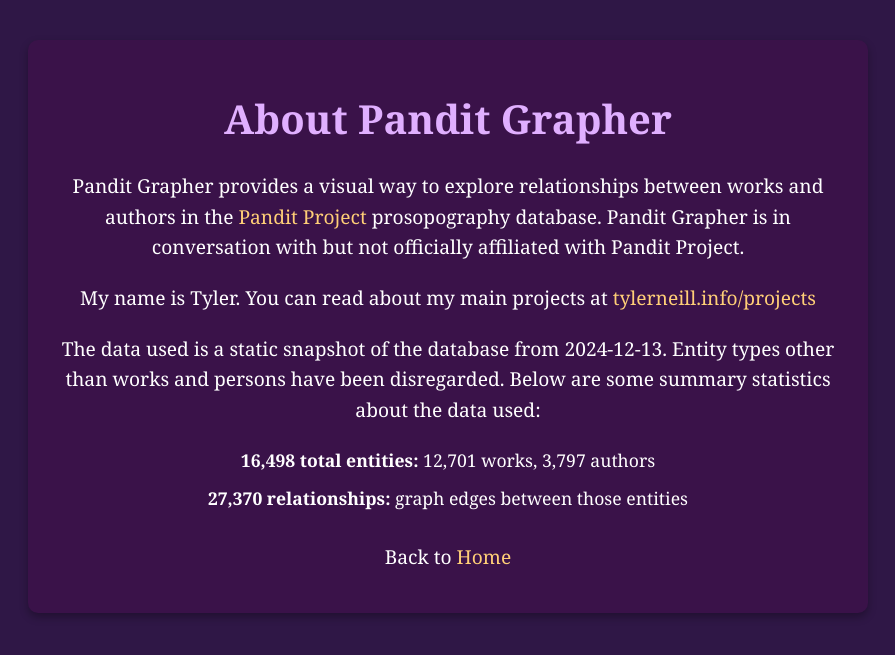
After one commit to tylergneill/pandit_grapher, a Flask app: page /about in a window 1280 px wide. The commit adds this page. Shown: the top 655 px of the page, without its empty margins (192-1087 px from the left). Run offline with Flask 3, Linux system fonts and the light colour scheme; parts of the project's set-up code (start-up, migrations or seed data) failed here and were passed over.

Commit message:
feat: add about page

```diff
--- a/flask_app.py
+++ b/flask_app.py
@@ -73,6 +73,19 @@ class Metadata(Resource):
 @app.route('/')
 def index():
     return render_template('index.html')
+
+@app.route('/about')
+def about():
+    return render_template('about.html')
+
+def validate_inputs(authors, works, hops, exclude_list):
+    if not authors and not works:
+        return {"error": "require either one or both of authors or works"}, 400
+    if not isinstance(hops, int) or hops < 0:
+        return {"error": "hops must be a non-negative integer"}, 400
+    if not isinstance(exclude_list, set):
+        return {"error": "exclude_list must be a list"}, 400
+    return "", 200
 
 @graph_ns.route('/render')
 class RenderGraph(Resource):
--- a/static/style.css
+++ b/static/style.css
@@ -255,3 +255,70 @@ button:hover { background: #a93226; }
   border-radius: 5px;
   padding: 5px;
 }
+
+#top-right-link {
+  position: absolute;
+  top: 10px;
+  right: 10px;
+  text-decoration: none;
+  color: white;
+  background-color: black;
+  padding: 5px 10px;
+  border-radius: 5px;
+  font-family: Arial, sans-serif;
+}
+
+#top-right-link:hover {
+  background-color: darkgray;
+}
+
+/* =============================
+   About Page Styles
+============================= */
+#about-container {
+  max-width: 800px;
+  margin: 40px auto;
+  padding: 20px;
+  background-color: #3a1249; /* Slightly lighter purple for contrast */
+  border-radius: 10px;
+  box-shadow: 0 4px 8px rgba(0, 0, 0, 0.3);
+  text-align: center;
+}
+
+#about-container h1 {
+  font-size: 2.5rem;
+  margin-bottom: 20px;
+  color: #e0afff; /* Highlighted lavender */
+}
+
+#about-container p {
+  font-size: 1.2rem;
+  line-height: 1.6;
+  margin-bottom: 20px;
+}
+
+#about-container ul {
+  list-style-type: none;
+  padding: 0;
+  margin: 20px 0;
+}
+
+#about-container li {
+  margin: 10px 0;
+  font-size: 1.1rem;
+}
+
+#about-container a {
+  color: #ffcf77; /* Soft yellow for contrast */
+  text-decoration: none;
+}
+
+#about-container a:hover {
+  text-decoration: underline;
+  color: #ffc040;
+}
+
+#about-container .footer {
+  margin-top: 30px;
+  font-size: 1rem;
+}
--- /dev/null
+++ b/templates/about.html
@@ -0,0 +1,35 @@
+<!DOCTYPE html>
+<html lang="en">
+<head>
+  <meta charset="UTF-8">
+  <meta name="viewport" content="width=device-width, initial-scale=1.0">
+  <title>About - Pandit Grapher</title>
+  <link rel="stylesheet" href="{{ url_for('static', filename='style.css') }}">
+</head>
+<body>
+  <div id="about-container">
+    <h1>About Pandit Grapher</h1>
+    <p>
+      Pandit Grapher provides a visual way to explore relationships between works and authors in the
+      <a href="https://www.panditproject.org" target="_blank">Pandit Project</a> prosopography database.
+      Pandit Grapher is in conversation with but not officially affiliated with Pandit Project.
+    </p>
+    <p>
+      My name is Tyler. You can read about my main projects at
+      <a href="https://www.tylerneill.info/projects">tylerneill.info/projects</a>
+    </p>
+    <p>
+      The data used is a static snapshot of the database from 2024-12-13.
+      Entity types other than works and persons have been disregarded.
+      Below are some summary statistics about the data used:
+    </p>
+    <ul>
+      <li><strong>16,498 total entities:</strong> 12,701 works, 3,797 authors</li>
+      <li><strong>27,370 relationships:</strong> graph edges between those entities</li>
+    </ul>
+    <div class="footer">
+      <p>Back to <a href="/">Home</a></p>
+    </div>
+  </div>
+</body>
+</html>
--- a/templates/index.html
+++ b/templates/index.html
@@ -3,7 +3,7 @@
 <head>
   <meta charset="UTF-8">
   <meta name="viewport" content="width=device-width, initial-scale=1.0">
-  <title>PANDiT Grapher</title>
+  <title>Pandit Grapher</title>
   <!-- Select2 CSS -->
   <link href="https://cdn.jsdelivr.net/npm/select2@4.1.0-beta.1/dist/css/select2.min.css" rel="stylesheet" />
 
@@ -18,7 +18,8 @@
 </head>
 </head>
 <body>
-  <h1>PANDiT Grapher</h1>
+  <h1>Pandit Grapher</h1>
+  <a href="/about" id="top-right-link">About</a>
   <div id="form-container">
     <form id="parameter-form">
       <div class="form-row">
```
